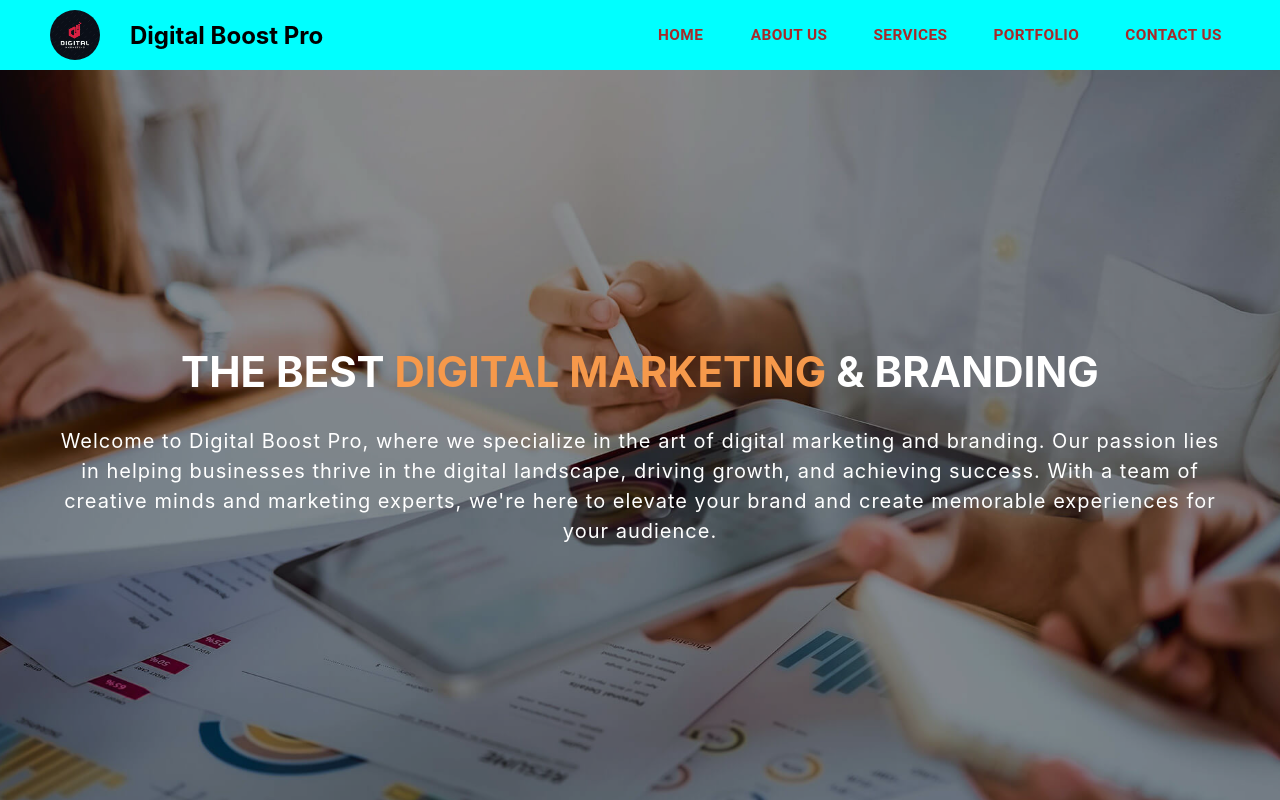
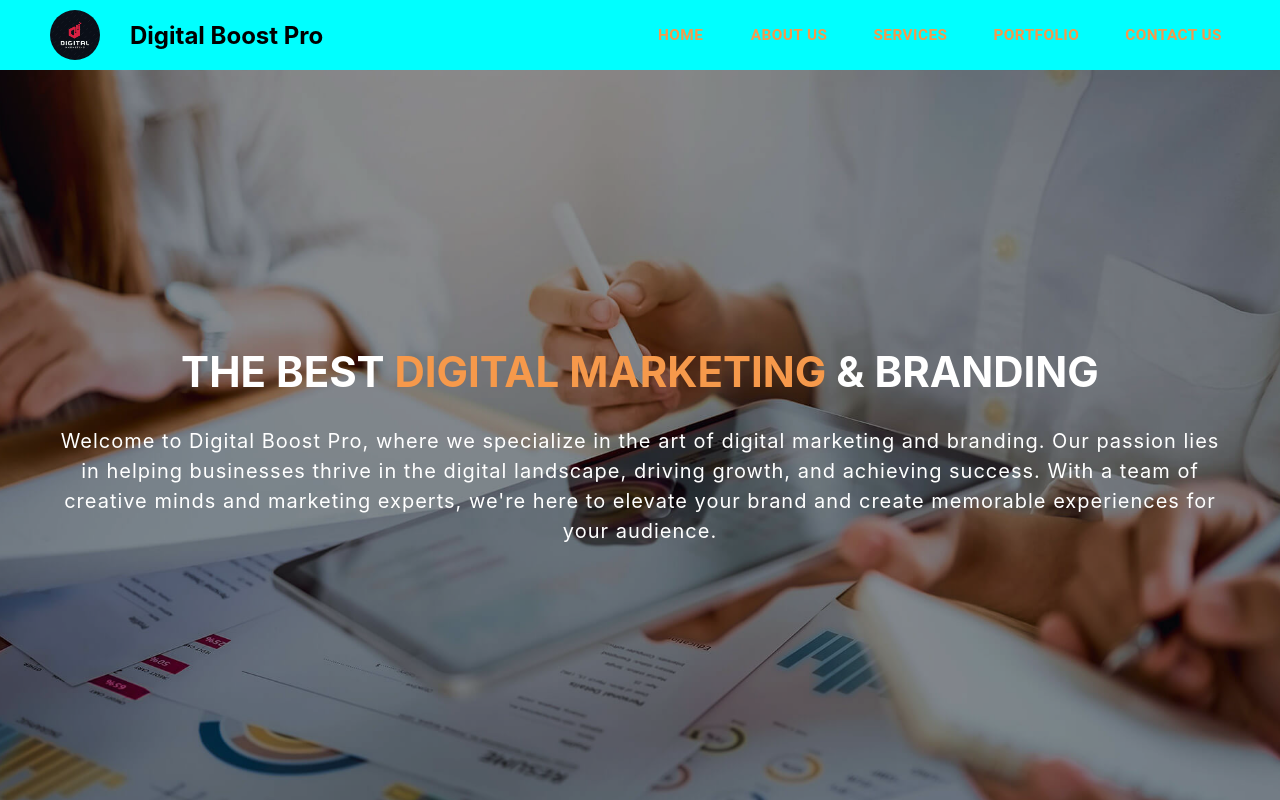
Before and after one commit to shahin-m-hashim/tn-major-project, a React (Create React App) app: page / in a window 1280 px wide. Shown: the top 800 px of the page. Built offline with nearby package versions, Linux system fonts and the light colour scheme; the HTML template or start-up script is replaced by a standard one.

Commit message:
completed footer section

```diff
--- a/src/App.js
+++ b/src/App.js
@@ -4,6 +4,7 @@ import AboutSection from './components/about/About';
 import ServicesSection from './components/services/ServiceSection';
 import PortfolioSection from './components/portfolio/PortfolioSection';
 import ContactUs from './components/contact/ContactSection.js';
+import Footer from './components/footer/Footer.js';
 
 function App() {
     return (
@@ -16,6 +17,7 @@ function App() {
                 <PortfolioSection />
                 <ContactUs />
             </main>
+            <Footer />
         </div>
     );
 }
--- /dev/null
+++ b/src/components/footer/Footer.css
@@ -0,0 +1,20 @@
+footer {
+    background-color: #000;
+    color: white;
+    position: absolute;
+    right: 0;
+    left: 0;
+    z-index: 5;
+    margin-top: 100px;
+    padding: 30px 0;
+}
+
+.footer-list {
+    display: flex;
+    gap: 10px;
+    list-style: none;
+}
+
+.footer-list li a {
+    color: white;
+}
--- /dev/null
+++ b/src/components/footer/Footer.js
@@ -0,0 +1,31 @@
+import React from 'react';
+import './Footer.css'
+import { Container, Grid, Typography } from '@mui/material';
+
+function Footer() {
+    return (
+        <footer>
+            <Container>
+                <Grid container alignItems="center">
+                    <Grid item xs={12} md={6}>
+                        <Typography variant="body2">
+                            Copyright @ {new Date().getFullYear()}. All rights reserved
+                        </Typography>
+                    </Grid>
+                    <Grid item xs={12} md={6}>
+                        <ul className='footer-list'>
+                            <li>
+                                <a href="/">Terms &amp; Conditions&nbsp;&nbsp;&nbsp;|</a>
+                            </li>
+                            <li>
+                                <a href="/">Privacy Policy</a>
+                            </li>
+                        </ul>
+                    </Grid>
+                </Grid>
+            </Container>
+        </footer >
+    )
+}
+
+export default Footer;
--- a/src/components/header/Header.css
+++ b/src/components/header/Header.css
@@ -5,7 +5,7 @@
     align-items: center;
     background-color: aqua;
     height: 70px;
-    position: absolute;
+    position: fixed;
     top: 0;
     left: 0;
     right: 0;
--- a/src/components/header/NavigationMenu.js
+++ b/src/components/header/NavigationMenu.js
@@ -2,7 +2,24 @@ import React from 'react';
 import { Button, IconButton, Menu, MenuItem, Typography } from '@mui/material';
 import MenuIcon from '@mui/icons-material/Menu';
 
-const pages = ['Home', 'About Us', 'Services', 'Portfolio', 'Contact Us'];
+const pages = [
+    {
+        name: 'Home',
+        id: '#home'
+    }, {
+        name: 'About Us',
+        id: '#about-sec'
+    }, {
+        name: 'Services',
+        id: '#service-sec'
+    }, {
+        name: 'Portfolio',
+        id: '#portfolio-sec'
+    }, {
+        name: 'Contact Us',
+        id: '#contact-sec'
+    }
+];
 
 function Navbar() {
     const [anchorEl, setAnchorEl] = React.useState(null);
@@ -31,10 +48,12 @@ function Navbar() {
             </IconButton>
 
             <Typography variant="h6" noWrap component="div" sx={{ flexGrow: 1, display: { xs: 'none', md: 'flex' } }} className='nav-menu'>
-                {pages.map((page, index) => (
-                    <Button key={page} sx={{ my: 2, color: 'white', display: 'block' }}>
-                        {page}
-                    </Button>
+                {pages.map((page) => (
+                    <a href={page.id}>
+                        <Button style={{ color: '#f6994b' }} key={page.name} sx={{ my: 2, color: 'white', display: 'block' }}>
+                            {page.name}
+                        </Button>
+                    </a>
                 ))}
             </Typography>
 
@@ -57,8 +76,12 @@ function Navbar() {
                 }}
             >
                 {pages.map((page) => (
-                    <MenuItem key={page} onClick={handleCloseMenu}>
-                        <Typography textAlign="center">{page}</Typography>
+                    <MenuItem key={page.name} onClick={handleCloseMenu}>
+                        <a href={page.id} style={{ color: '#f6994b' }}>
+                            <Typography textAlign="center">
+                                {page.name}
+                            </Typography>
+                        </a>
                     </MenuItem>
                 ))}
             </Menu>
--- a/src/index.css
+++ b/src/index.css
@@ -2,7 +2,6 @@ body {
   background-color: lightblue;
   margin: 0;
   padding: 3% 0;
-  min-height: 100vh;
   font-family: -apple-system, BlinkMacSystemFont, 'Segoe UI', 'Roboto', 'Oxygen',
     'Ubuntu', 'Cantarell', 'Fira Sans', 'Droid Sans', 'Helvetica Neue',
     sans-serif;
```
